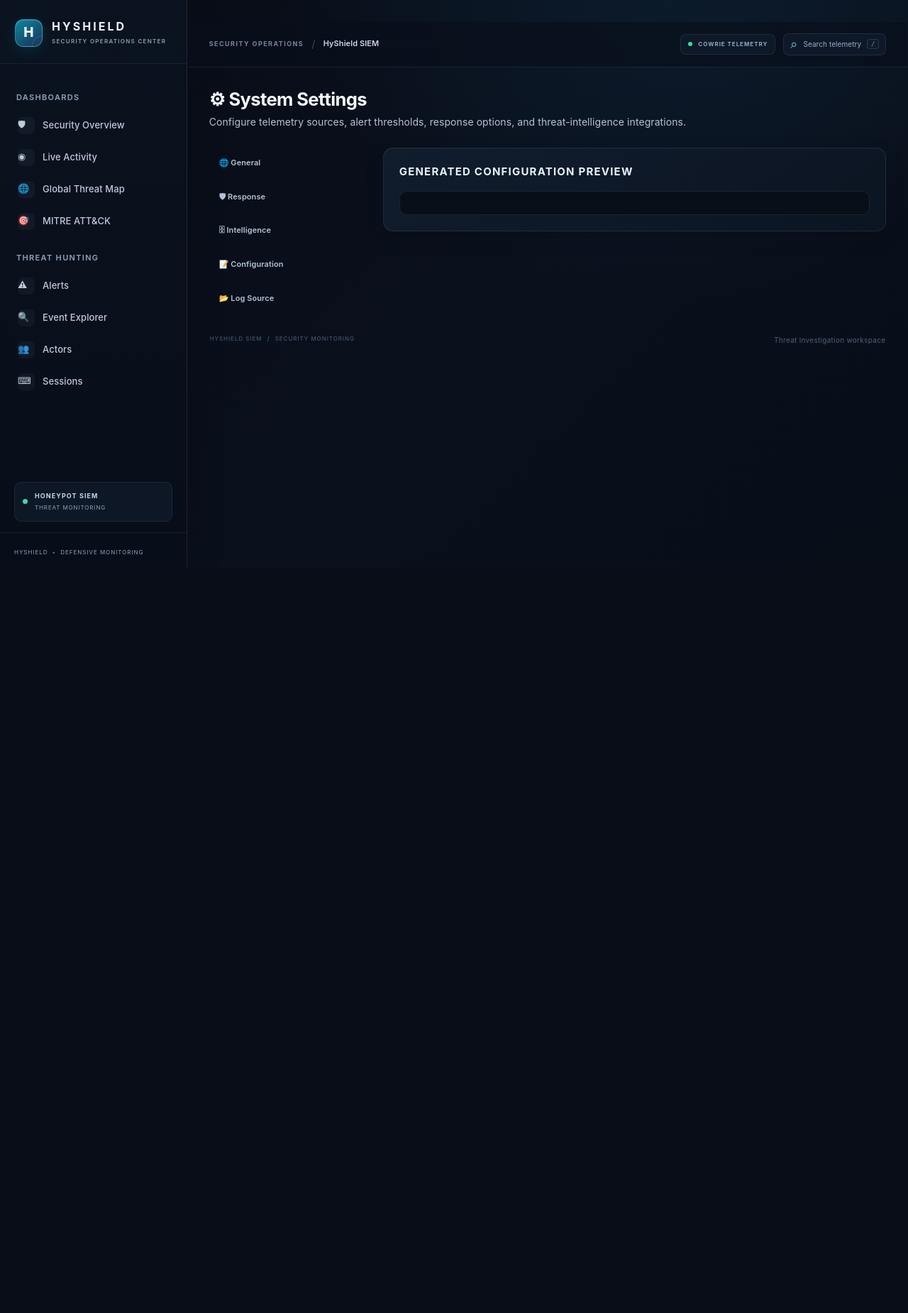
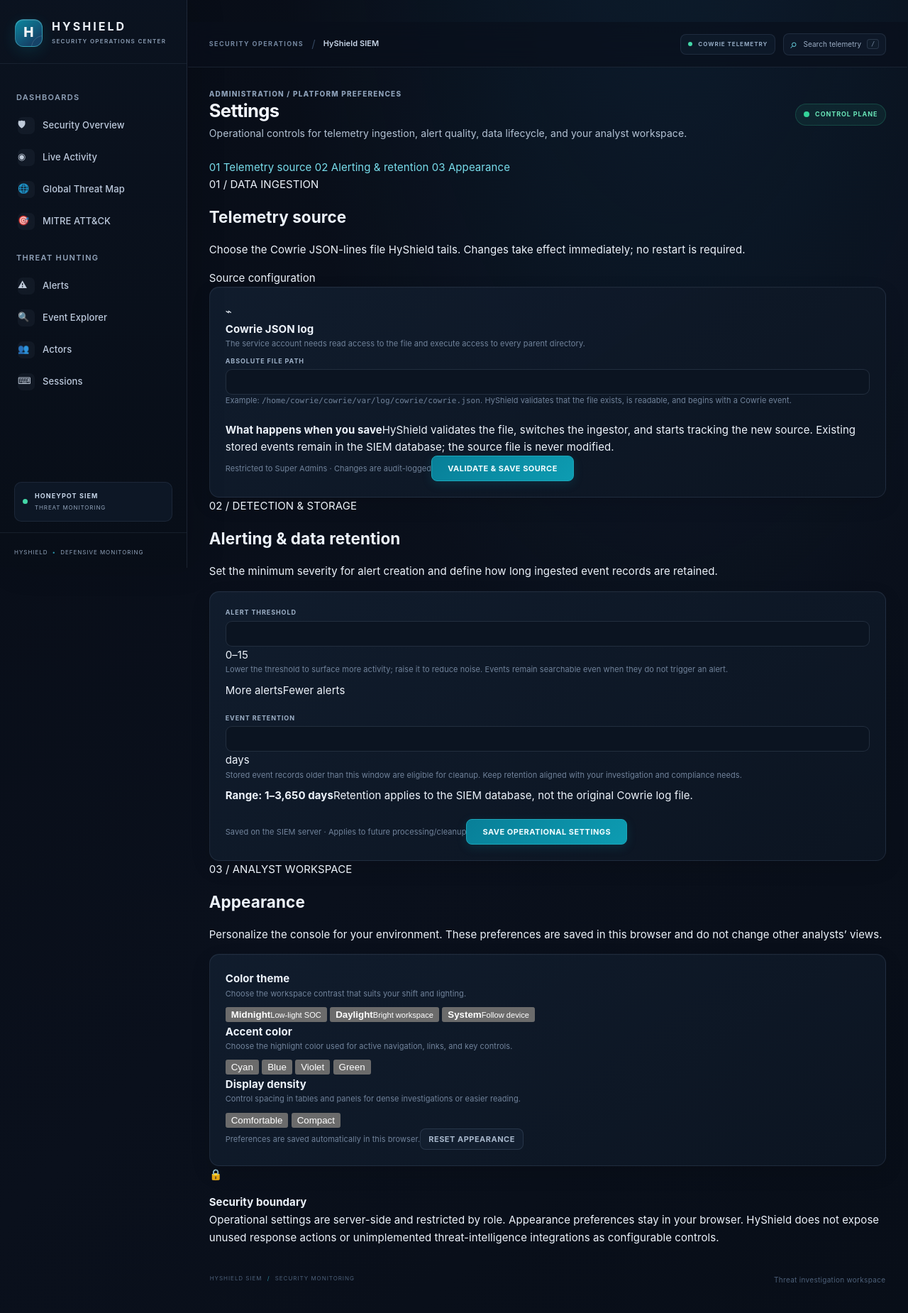
Before and after one commit to faizan-manazir/HyShield-A-Hybrid-AI-Driven-SSH-Honeypot-Framework-with-Dockerized-Command-Execution, a Python web app: template python-siem/app/templates/settings.html in a window 1280 px wide. Shown: the whole page at 71% size. Before the commit the page ends 800 px from the top, so only its background shows below. Run offline with Jinja, Linux system fonts and the light colour scheme; the template is opened without the code that fills it, so the values that code supplies are empty.

Commit message:
Redesign operational SIEM settings page

```diff
--- a/python-siem/app/templates/settings.html
+++ b/python-siem/app/templates/settings.html
@@ -1,84 +1,100 @@
 {% extends "base.html" %}
 {% block title %}Settings - HyShield{% endblock %}
-{% macro toggle(name, on, label, hint) %}
-  <div class="field"><label class="check">
-    <input type="hidden" name="{{ name }}" value="0">
-    <input type="checkbox" name="{{ name }}" value="1" {{ 'checked' if on }}>
-    <span><b>{{ label }}</b>{% if hint %}<span class="hint" style="display:block;margin:2px 0 0">{{ hint }}</span>{% endif %}</span>
-  </label></div>
-{% endmacro %}
 {% block content %}
 <div class="page-head">
-  <div><h1>⚙ System Settings</h1><p class="sub">Configure telemetry sources, alert thresholds, response options, and threat-intelligence integrations.</p></div>
+  <div>
+    <div class="eyebrow">ADMINISTRATION / PLATFORM PREFERENCES</div>
+    <h1>Settings</h1>
+    <p class="sub">Operational controls for telemetry ingestion, alert quality, data lifecycle, and your analyst workspace.</p>
+  </div>
+  <span class="live"><i></i> CONTROL PLANE</span>
 </div>
-{% if saved %}<div class="ok-banner">✓ Settings saved successfully.</div>{% endif %}
+{% if saved %}<div class="ok-banner" role="status">✓ Changes saved successfully.</div>{% endif %}
 {% if error %}<div class="danger-zone" role="alert">{{ error }}</div>{% endif %}
-<div class="tabs">
-  <nav>
-    <a class="{{ 'on' if tab == 'global' }}" href="/settings?tab=global">🌐 General</a>
-    <a class="{{ 'on' if tab == 'response' }}" href="/settings?tab=response">🛡 Response</a>
-    <a class="{{ 'on' if tab == 'intel' }}" href="/settings?tab=intel">🗄 Intelligence</a>
-    <a class="{{ 'on' if tab == 'raw' }}" href="/settings?tab=raw">📝 Configuration</a>
-    <a class="{{ 'on' if tab == 'source' }}" href="/settings?tab=source">📂 Log Source</a>
-  </nav>
-  <div class="body">
-  {% if tab == 'global' %}
-    <form method="post" action="/settings" class="card pad">
-      <input type="hidden" name="tab" value="global">
-      <h3 style="margin-bottom:24px;letter-spacing:.08em;text-transform:uppercase">Alerting & retention</h3>
-      <div class="field"><label class="f">Alert threshold</label><p class="hint">Events below this threshold remain in the event log but do not create visible alerts. Default: 7.</p>
-        <input type="number" name="alertLevel" value="{{ s.alertLevel }}" min="0" max="15"></div>
-      <div class="field"><label class="f">Event retention (days)</label><p class="hint">Number of days to retain ingested event records.</p>
-        <input type="number" name="logRetention" value="{{ s.logRetention }}" min="1" max="3650"></div>
-      <button class="btn primary">Save settings</button>
-    </form>
-    <form method="post" action="/settings/purge" class="danger-zone" style="margin-top:24px">
-      <h3 style="color:#fb7185;letter-spacing:.08em;text-transform:uppercase;margin-bottom:8px">⚠ Destructive actions</h3>
-      <p class="hint" style="margin-bottom:14px">Permanently deletes all events, sessions, and alerts from the local database. The source log file remains unchanged. This action cannot be undone.</p>
-      <input type="text" name="confirm" placeholder="Type PURGE to confirm deletion" autocomplete="off" style="max-width:260px;margin-right:10px">
-      <button class="btn danger">Delete stored data</button>
-    </form>
-  {% elif tab == 'response' %}
-    <form method="post" action="/settings" class="card pad">
-      <input type="hidden" name="tab" value="response">
-      <h3 style="margin-bottom:24px;letter-spacing:.08em;text-transform:uppercase">Response configuration</h3>
-      {{ toggle('arEnabled', s.arEnabled, 'Enable active response', 'Configure a response action for suspicious sources. Verify the execution workflow before enabling in a production environment.') }}
-      <div class="field"><label class="f">Response action</label>
-        <select name="arCommand">{% for c in ar_commands %}<option {{ 'selected' if c == s.arCommand }}>{{ c }}</option>{% endfor %}</select></div>
-      <div class="field"><label class="f">Block timeout (seconds)</label><p class="hint">Configured block duration in seconds. Default: 600 seconds (10 minutes).</p>
-        <input type="number" name="arTimeout" value="{{ s.arTimeout }}" min="1" max="86400"></div>
-      <p class="hint">Important: this saves configuration only. Automated blocking is not implemented in this application yet.</p>
-      <button class="btn primary">Save settings</button>
-    </form>
-  {% elif tab == 'intel' %}
-    <form method="post" action="/settings" class="card pad">
-      <input type="hidden" name="tab" value="intel">
-      <h3 style="margin-bottom:24px;letter-spacing:.08em;text-transform:uppercase">Threat-intelligence integrations</h3>
-      {{ toggle('vtEnabled', s.vtEnabled, 'VirusTotal threat feed', '') }}
-      <div class="field"><label class="f">VirusTotal API key</label>
-        <input type="password" name="vtKey" autocomplete="off" placeholder="{{ 'A key is saved - leave blank to keep it' if s.vtKeySet else 'Paste your API key' }}">
-        {% if s.vtKeySet %}<label class="check" style="margin-top:8px"><input type="checkbox" name="clearKey" value="1"> Remove the saved key</label>{% endif %}</div>
-      {{ toggle('otxEnabled', s.otxEnabled, 'AlienVault OTX', 'Open Threat Exchange indicator matching.') }}
-      <p class="hint">API keys are stored locally in data/settings.json and are not displayed after saving. Live indicator lookups are not implemented yet.</p>
-      <button class="btn primary">Save settings</button>
-    </form>
-  {% elif tab == 'source' %}
-    <form method="post" action="/settings" class="card pad">
-      <input type="hidden" name="tab" value="source">
-      <h3 style="margin-bottom:16px;letter-spacing:.08em;text-transform:uppercase">Cowrie JSON log source</h3>
-      <p class="hint" style="margin-bottom:18px">Set the absolute path to the Cowrie JSON-lines log on the SIEM server. The file must already exist and be readable by the HyShield service account. The ingestor switches immediately and begins reading the selected file; a restart is not required.</p>
-      <div class="field"><label class="f" for="cowrieLogPath">Cowrie log file path</label>
-        <input id="cowrieLogPath" type="text" name="cowrieLogPath" value="{{ s.cowrieLogPath }}" required maxlength="4096" autocomplete="off" spellcheck="false" style="width:100%">
-        <p class="hint">Example: /home/cowrie/cowrie/var/log/cowrie/cowrie.json</p>
+
+<nav class="settings-jump" aria-label="Settings sections">
+  <a href="#telemetry">01 <span>Telemetry source</span></a>
+  <a href="#alerting">02 <span>Alerting & retention</span></a>
+  <a href="#appearance">03 <span>Appearance</span></a>
+</nav>
+
+<section id="telemetry" class="settings-section">
+  <div class="settings-section-head">
+    <div><span class="settings-index">01 / DATA INGESTION</span><h2>Telemetry source</h2>
+      <p>Choose the Cowrie JSON-lines file HyShield tails. Changes take effect immediately; no restart is required.</p></div>
+    <span class="settings-state"><i></i> Source configuration</span>
+  </div>
+  <form method="post" action="/settings" class="card pad settings-card">
+    <input type="hidden" name="tab" value="source">
+    <div class="settings-field-heading"><span class="settings-icon">⌁</span><div><b>Cowrie JSON log</b><p class="hint">The service account needs read access to the file and execute access to every parent directory.</p></div></div>
+    <div class="field">
+      <label class="f" for="cowrieLogPath">Absolute file path</label>
+      <input id="cowrieLogPath" type="text" name="cowrieLogPath" value="{{ s.cowrieLogPath }}" required maxlength="4096" autocomplete="off" spellcheck="false" style="width:100%">
+      <p class="hint">Example: <code>/home/cowrie/cowrie/var/log/cowrie/cowrie.json</code>. HyShield validates that the file exists, is readable, and begins with a Cowrie event.</p>
+    </div>
+    <div class="settings-note"><b>What happens when you save</b><span>HyShield validates the file, switches the ingestor, and starts tracking the new source. Existing stored events remain in the SIEM database; the source file is never modified.</span></div>
+    <div class="settings-actions"><span class="hint">Restricted to Super Admins · Changes are audit-logged</span><button class="btn primary" type="submit">Validate & save source</button></div>
+  </form>
+</section>
+
+<section id="alerting" class="settings-section">
+  <div class="settings-section-head">
+    <div><span class="settings-index">02 / DETECTION & STORAGE</span><h2>Alerting & data retention</h2>
+      <p>Set the minimum severity for alert creation and define how long ingested event records are retained.</p></div>
+  </div>
+  <form method="post" action="/settings" class="card pad settings-card">
+    <input type="hidden" name="tab" value="global">
+    <div class="settings-two-col">
+      <div class="field">
+        <label class="f" for="alertLevel">Alert threshold</label>
+        <div class="settings-value"><input id="alertLevel" type="number" name="alertLevel" value="{{ s.alertLevel }}" min="0" max="15" required><span class="settings-unit">0–15</span></div>
+        <p class="hint">Lower the threshold to surface more activity; raise it to reduce noise. Events remain searchable even when they do not trigger an alert.</p>
+        <div class="threshold-scale"><span>More alerts</span><span>Fewer alerts</span></div>
       </div>
-      <p class="hint">Changing this setting does not move or modify the source log. Ensure the SIEM process has read permission for the file and execute permission on every parent directory. Stop the test event generator before switching sources.</p>
-      <button class="btn primary">Save log source</button>
-    </form>
-  {% else %}
-    <div class="card pad"><h3 style="margin-bottom:16px;letter-spacing:.08em;text-transform:uppercase">Generated configuration preview</h3>
-      <pre class="rawconf">{{ raw }}</pre></div>
-  {% endif %}
+      <div class="field">
+        <label class="f" for="logRetention">Event retention</label>
+        <div class="settings-value"><input id="logRetention" type="number" name="logRetention" value="{{ s.logRetention }}" min="1" max="3650" required><span class="settings-unit">days</span></div>
+        <p class="hint">Stored event records older than this window are eligible for cleanup. Keep retention aligned with your investigation and compliance needs.</p>
+        <div class="settings-note compact"><b>Range: 1–3,650 days</b><span>Retention applies to the SIEM database, not the original Cowrie log file.</span></div>
+      </div>
+    </div>
+    <div class="settings-actions"><span class="hint">Saved on the SIEM server · Applies to future processing/cleanup</span><button class="btn primary" type="submit">Save operational settings</button></div>
+  </form>
+</section>
+
+<section id="appearance" class="settings-section">
+  <div class="settings-section-head">
+    <div><span class="settings-index">03 / ANALYST WORKSPACE</span><h2>Appearance</h2>
+      <p>Personalize the console for your environment. These preferences are saved in this browser and do not change other analysts’ views.</p></div>
   </div>
-</div>
+  <div class="card pad settings-card appearance-card">
+    <div class="appearance-row">
+      <div><b>Color theme</b><p class="hint">Choose the workspace contrast that suits your shift and lighting.</p></div>
+      <div class="theme-options" role="group" aria-label="Color theme">
+        <button type="button" class="theme-choice" data-theme-choice="dark" aria-pressed="false"><span class="theme-preview theme-preview-dark"><i></i><i></i><i></i></span><b>Midnight</b><small>Low-light SOC</small></button>
+        <button type="button" class="theme-choice" data-theme-choice="light" aria-pressed="false"><span class="theme-preview theme-preview-light"><i></i><i></i><i></i></span><b>Daylight</b><small>Bright workspace</small></button>
+        <button type="button" class="theme-choice" data-theme-choice="system" aria-pressed="false"><span class="theme-preview theme-preview-system"><i></i><i></i><i></i></span><b>System</b><small>Follow device</small></button>
+      </div>
+    </div>
+    <div class="appearance-row">
+      <div><b>Accent color</b><p class="hint">Choose the highlight color used for active navigation, links, and key controls.</p></div>
+      <div class="accent-options" role="group" aria-label="Accent color">
+        <button type="button" class="accent-choice" data-accent-choice="cyan" aria-label="Cyan accent" title="Cyan"><i></i><span>Cyan</span></button>
+        <button type="button" class="accent-choice" data-accent-choice="blue" aria-label="Blue accent" title="Blue"><i></i><span>Blue</span></button>
+        <button type="button" class="accent-choice" data-accent-choice="violet" aria-label="Violet accent" title="Violet"><i></i><span>Violet</span></button>
+        <button type="button" class="accent-choice" data-accent-choice="green" aria-label="Green accent" title="Green"><i></i><span>Green</span></button>
+      </div>
+    </div>
+    <div class="appearance-row">
+      <div><b>Display density</b><p class="hint">Control spacing in tables and panels for dense investigations or easier reading.</p></div>
+      <div class="density-options" role="group" aria-label="Display density">
+        <button type="button" data-density-choice="comfortable" aria-pressed="false">Comfortable</button>
+        <button type="button" data-density-choice="compact" aria-pressed="false">Compact</button>
+      </div>
+    </div>
+    <div class="settings-actions"><span id="appearance-status" class="hint" role="status">Preferences are saved automatically in this browser.</span><button type="button" class="btn" id="reset-appearance">Reset appearance</button></div>
+  </div>
+</section>
 
+<div class="settings-footnote"><span>🔒</span><p><b>Security boundary</b><br>Operational settings are server-side and restricted by role. Appearance preferences stay in your browser. HyShield does not expose unused response actions or unimplemented threat-intelligence integrations as configurable controls.</p></div>
 {% endblock %}
```
